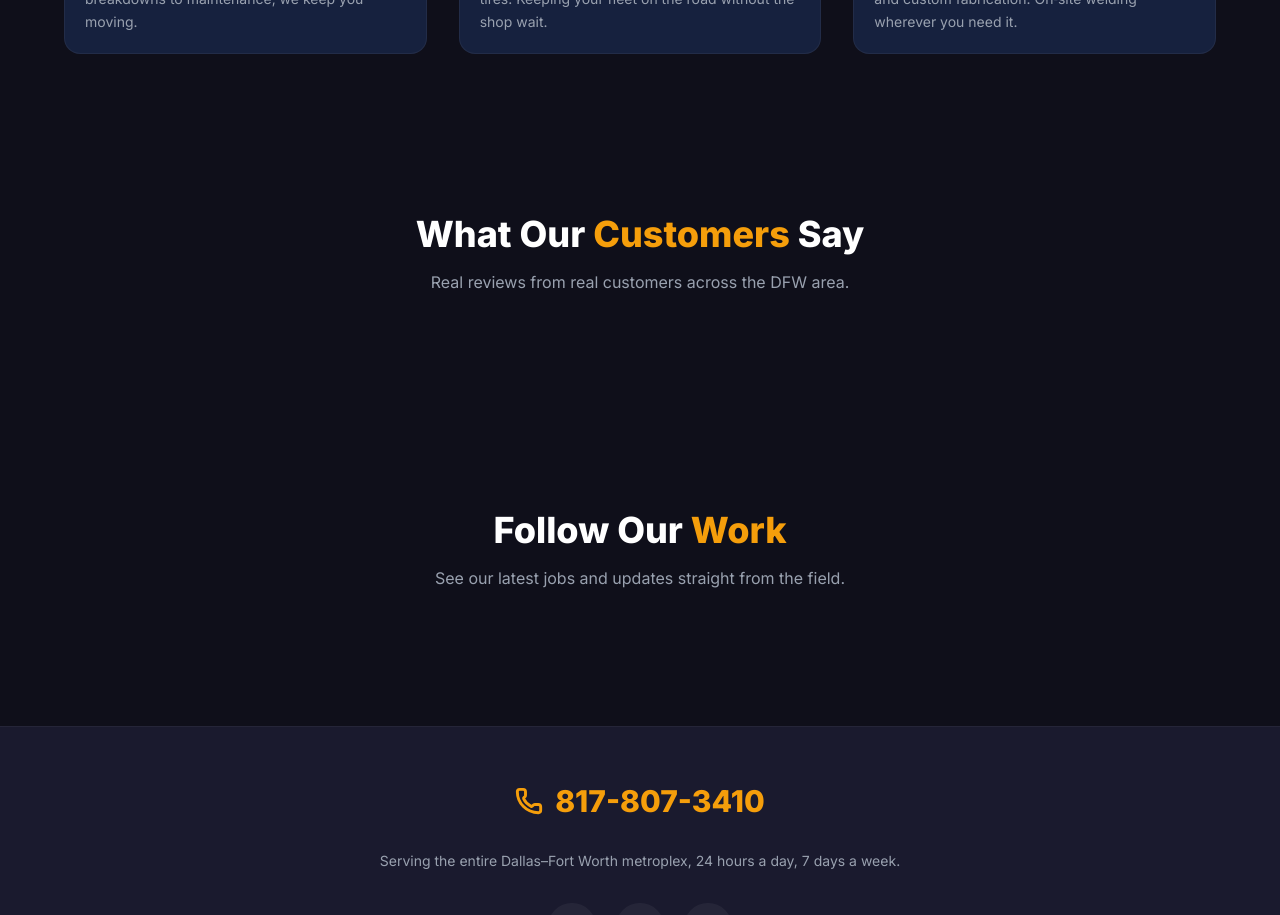
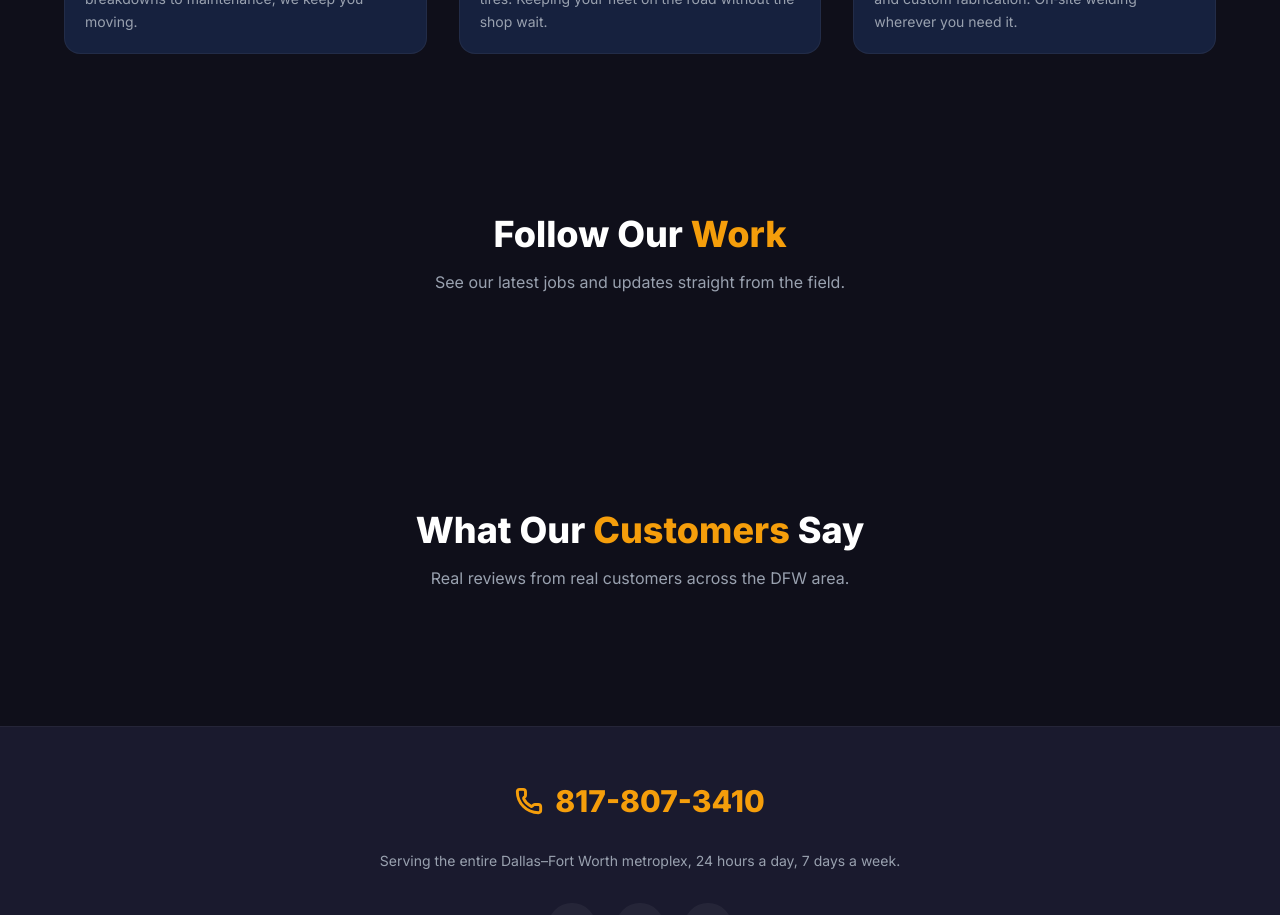
Before and after one commit to bohucharskyi/egorsmobilerepair, a React (Vite) app: page / in a window 1280 px wide. Shown: the part 1320-2235 px from the top of the page. Built offline with nearby package versions, Linux system fonts and the light colour scheme.

Commit message:
fix: reorder components in App to display Reviews after SocialFeed

```diff
--- a/src/App.jsx
+++ b/src/App.jsx
@@ -9,8 +9,8 @@ export default function App() {
     <div className="min-h-screen bg-[#0f0f1a]">
       <Hero />
       <Services />
+      <SocialFeed />
       <Reviews />
-      <SocialFeed />
       <Footer />
     </div>
   );
```
